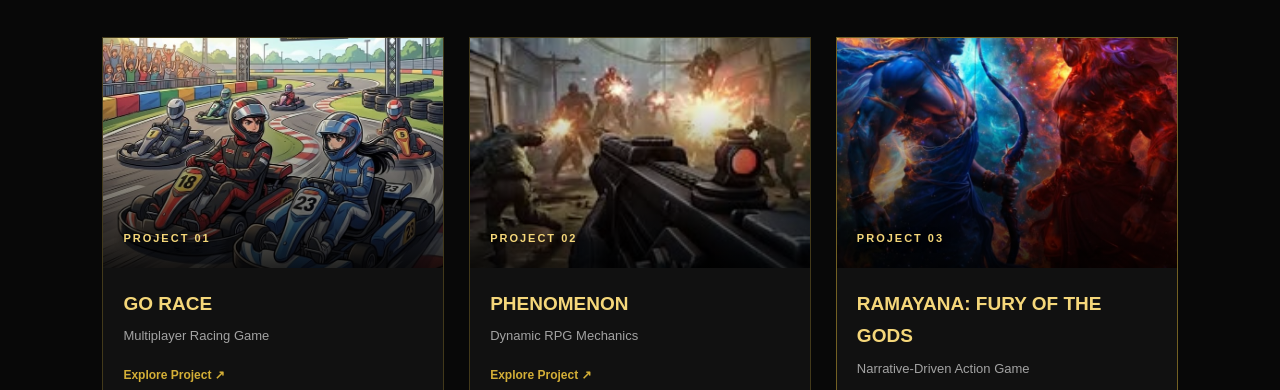
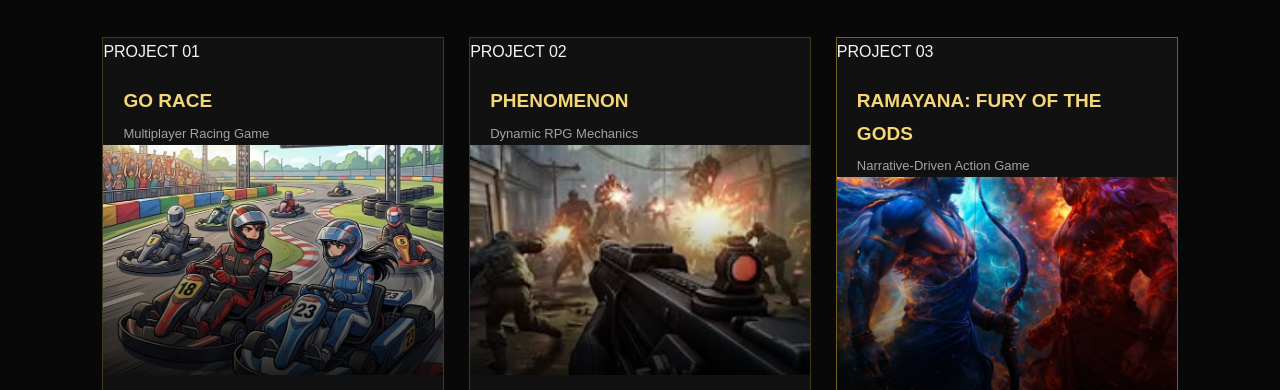
Before and after one commit to ckhupkar-45/chetan-p-khupar, a plain HTML site: page index.html in a window 1280 px wide. Shown: the part 1090-1480 px from the top of the page. Drawn offline with Linux system fonts and the light colour scheme.

Commit message:
Update index.html

```diff
--- a/index.html
+++ b/index.html
@@ -96,35 +96,46 @@
 
     <div class="project-grid">
 
+        <!-- PROJECT 01 -->
         <article class="project-card">
-                   <div class="project-visual" style="background-image: url('portfolio.getib/Go-Karting%20(Goals).jfif');">
+
             <span>PROJECT 01</span>
-</div>
             <h3>GO RACE</h3>
             <p>Multiplayer Racing Game</p>
+
+            <div class="project-visual"
+                style="background-image: url('portfolio.getib/Go-Karting%20(Goals).jfif');">
+            </div>
+
             <a href="#contact">Explore Project ↗</a>
+
         </article>
 
+        <!-- PROJECT 02 -->
         <article class="project-card">
-                   <div class="project-visual" style="background-image: url('portfolio.getib/Dead%20Trigger.jfif');">
+
             <span>PROJECT 02</span>
-</div>
             <h3>PHENOMENON</h3>
             <p>Dynamic RPG Mechanics</p>
+
+            <div class="project-visual"
+                style="background-image: url('portfolio.getib/Dead%20Trigger.jfif');">
+            </div>
+
             <a href="#contact">Explore Project ↗</a>
+
         </article>
 
+        <!-- PROJECT 03 -->
+        <article class="project-card ramayana-card">
 
-<article class="project-card ramayana-card">
+            <span>PROJECT 03</span>
+            <h3>RAMAYANA: FURY OF THE GODS</h3>
+            <p>Narrative-Driven Action Game</p>
 
             <div class="project-visual"
                 style="background-image: url('portfolio.getib/Ramayana%20Movie.jfif');">
-        <span>PROJECT 03</span>
             </div>
-
-    <h3>RAMAYANA: FURY OF THE GODS</h3>
-
-    <p>Narrative-Driven Action Game</p>
 
             <a class="ramayana-portal-link"
                href="https://ckhupkar-45.github.io/Ramayana-fury-of-the-gods/"
@@ -132,7 +143,7 @@
                rel="noopener noreferrer">
 
                 <img src="image/ramayana%20icon.png"
-             alt="Enter Ramayana universe">
+                     alt="Ramayana portal">
 
                 <span class="ramayana-portal-text">
                     ENTER THE UNIVERSE
```
Lines whose indentation alone changed are shown as unchanged.
